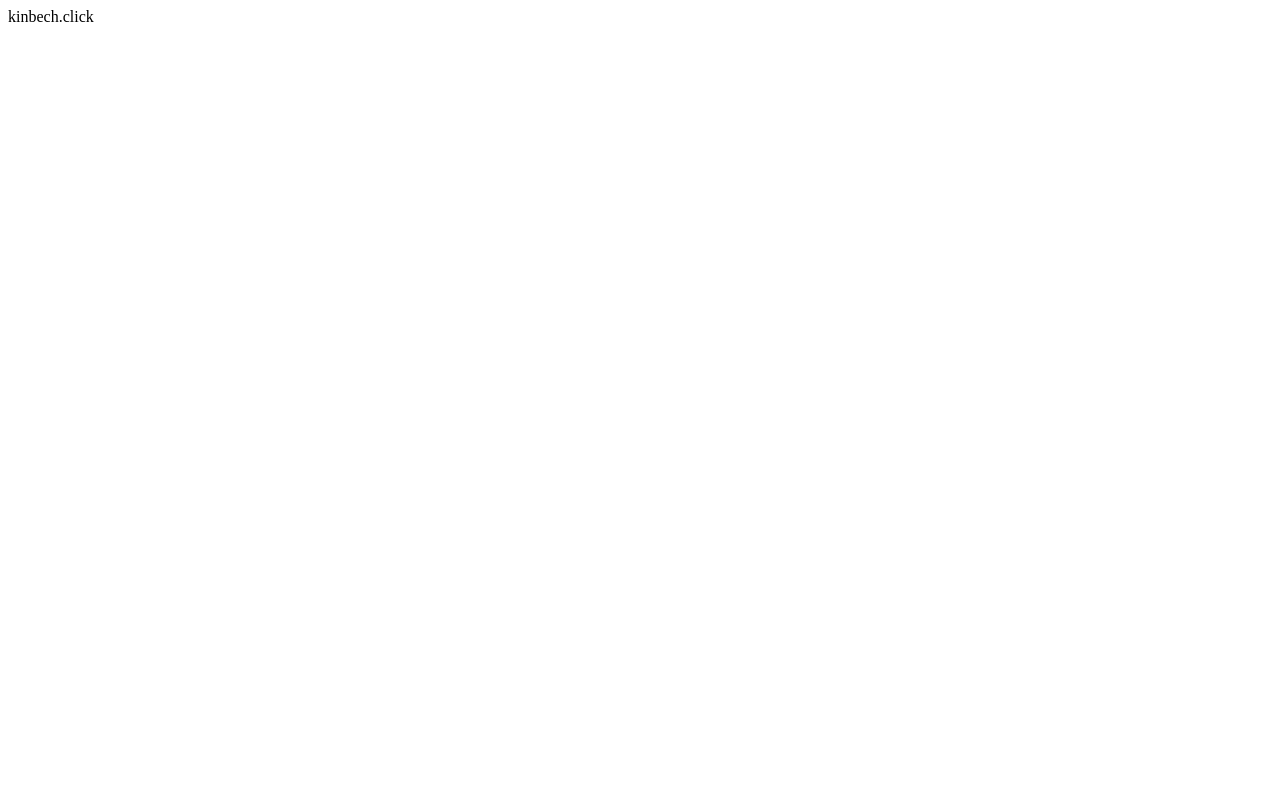
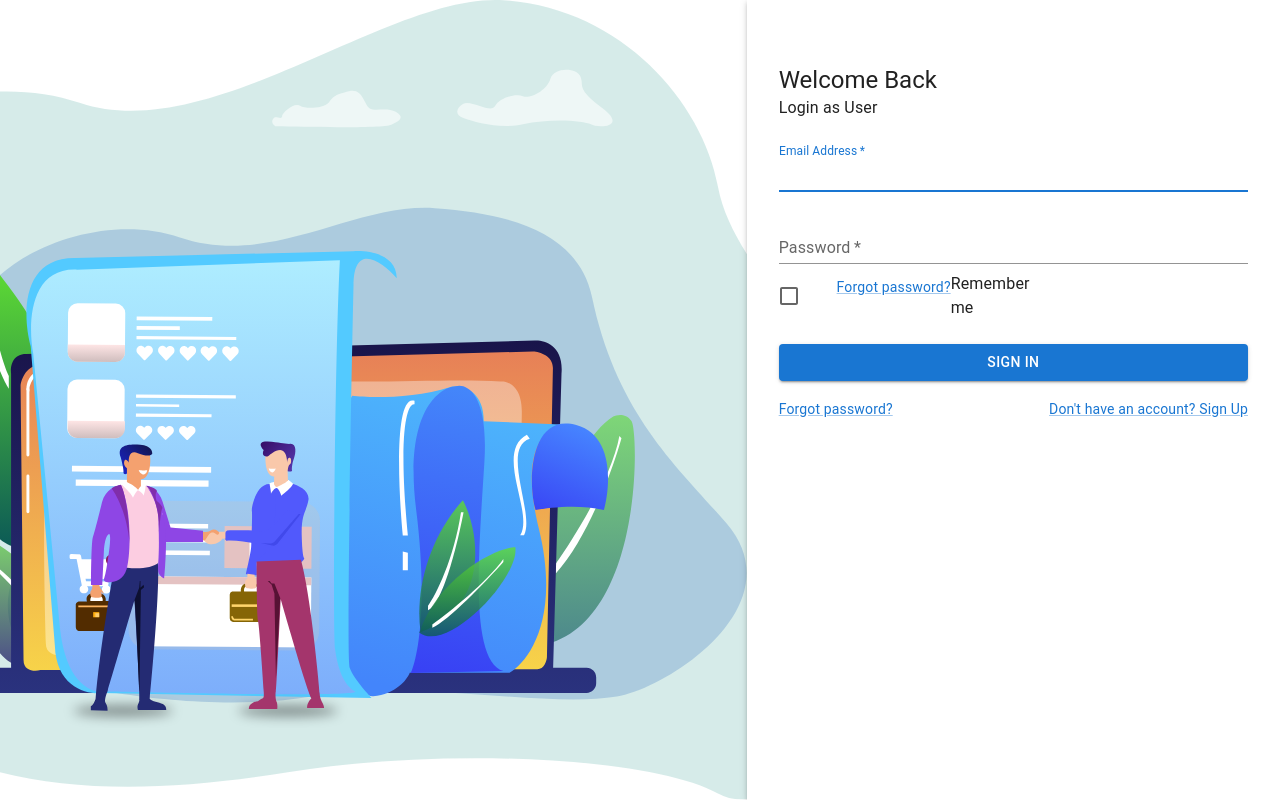
Before and after one commit to Markaa10/kinbech.click, a React (Create React App) app: page / in a window 1280 px wide. Built offline with nearby package versions, Linux system fonts and the light colour scheme.

Commit message:
authpage

```diff
--- a/package.json
+++ b/package.json
@@ -3,6 +3,9 @@
   "version": "0.1.0",
   "private": true,
   "dependencies": {
+    "@emotion/react": "^11.5.0",
+    "@emotion/styled": "^11.3.0",
+    "@mui/material": "^5.0.6",
     "@testing-library/jest-dom": "^5.11.4",
     "@testing-library/react": "^11.1.0",
     "@testing-library/user-event": "^12.1.10",
--- a/public/index.html
+++ b/public/index.html
@@ -5,39 +5,15 @@
     <link rel="icon" href="%PUBLIC_URL%/favicon.ico" />
     <meta name="viewport" content="width=device-width, initial-scale=1" />
     <meta name="theme-color" content="#000000" />
-    <meta
-      name="description"
-      content="Web site created using create-react-app"
-    />
+    <meta name="description" content="Platform for buying and selling goods." />
     <link rel="apple-touch-icon" href="%PUBLIC_URL%/logo192.png" />
-    <!--
-      manifest.json provides metadata used when your web app is installed on a
-      user's mobile device or desktop. See https://developers.google.com/web/fundamentals/web-app-manifest/
-    -->
+
     <link rel="manifest" href="%PUBLIC_URL%/manifest.json" />
-    <!--
-      Notice the use of %PUBLIC_URL% in the tags above.
-      It will be replaced with the URL of the `public` folder during the build.
-      Only files inside the `public` folder can be referenced from the HTML.
 
-      Unlike "/favicon.ico" or "favicon.ico", "%PUBLIC_URL%/favicon.ico" will
-      work correctly both with client-side routing and a non-root public URL.
-      Learn how to configure a non-root public URL by running `npm run build`.
-    -->
-    <title>React App</title>
+    <title>KinBech.click</title>
   </head>
   <body>
     <noscript>You need to enable JavaScript to run this app.</noscript>
     <div id="root"></div>
-    <!--
-      This HTML file is a template.
-      If you open it directly in the browser, you will see an empty page.
-
-      You can add webfonts, meta tags, or analytics to this file.
-      The build step will place the bundled scripts into the <body> tag.
-
-      To begin the development, run `npm start` or `yarn start`.
-      To create a production bundle, use `npm run build` or `yarn build`.
-    -->
   </body>
 </html>
--- a/src/App.tsx
+++ b/src/App.tsx
@@ -1,7 +1,8 @@
+import AuthPage from "pages/auth";
 import React from "react";
 
 const App = () => {
-  return <div>kinbech.click</div>;
+  return <AuthPage />;
 };
 
 export default App;
--- /dev/null
+++ b/src/assets/illustrations/index.tsx
@@ -0,0 +1 @@
+export { default as LoginIllustration } from "./login.svg";
--- /dev/null
+++ b/src/assets/images/index.tsx
@@ -0,0 +1 @@
+export { default as loginIllustration } from "./login-illustration.png";
--- a/src/index.tsx
+++ b/src/index.tsx
@@ -1,4 +1,11 @@
+import { CssBaseline } from "@mui/material";
 import { render } from "react-dom";
 import App from "./App";
 
-render(<App />, document.getElementById("root"));
+render(
+  <>
+    <CssBaseline />
+    <App />
+  </>,
+  document.getElementById("root")
+);
--- /dev/null
+++ b/src/pages/auth/index.tsx
@@ -0,0 +1,117 @@
+import {
+  Button,
+  Checkbox,
+  FormControlLabel,
+  Grid,
+  Link,
+  TextField,
+  Avatar,
+  Box,
+  Typography,
+  Paper,
+} from "@mui/material";
+import { LoginIllustration } from "assets/illustrations";
+import React from "react";
+
+const AuthPage = () => {
+  return (
+    <Grid container component="main" sx={{ height: "100vh" }}>
+      <Grid
+        item
+        xs={false}
+        sm={4}
+        md={7}
+        sx={{
+          backgroundImage: `url(${LoginIllustration})`,
+          backgroundRepeat: "no-repeat",
+          backgroundSize: "cover",
+          backgroundPosition: "center",
+        }}
+      />
+      <Grid item xs={12} sm={8} md={5} component={Paper} elevation={3} square>
+        <Box
+          sx={{
+            my: 8,
+            mx: 4,
+            display: "flex",
+            flexDirection: "column",
+            alignItems: "flex-start",
+          }}
+        >
+          <Typography component="h1" variant="h5">
+            Welcome Back
+          </Typography>
+          <Typography component="p">Login as User</Typography>
+          <Box
+            component="form"
+            noValidate
+            // onSubmit={handleSubmit}
+            sx={{ mt: 1 }}
+          >
+            <TextField
+              margin="normal"
+              required
+              fullWidth
+              id="email"
+              label="Email Address"
+              name="email"
+              autoComplete="email"
+              autoFocus
+              variant="standard"
+            />
+            <TextField
+              margin="normal"
+              required
+              fullWidth
+              name="password"
+              label="Password"
+              type="password"
+              id="password"
+              autoComplete="current-password"
+              variant="standard"
+            />
+
+            <FormControlLabel
+              control={
+                <Grid container>
+                  <Grid item xs>
+                    <Checkbox value="remember" color="primary" />
+                  </Grid>
+                  <Grid item>
+                    <Link href="#" variant="body2">
+                      Forgot password?
+                    </Link>
+                  </Grid>
+                </Grid>
+              }
+              label="Remember me"
+            />
+
+            <Button
+              type="submit"
+              fullWidth
+              variant="contained"
+              sx={{ mt: 3, mb: 2 }}
+            >
+              Sign In
+            </Button>
+            <Grid container>
+              <Grid item xs>
+                <Link href="#" variant="body2">
+                  Forgot password?
+                </Link>
+              </Grid>
+              <Grid item>
+                <Link href="#" variant="body2">
+                  {"Don't have an account? Sign Up"}
+                </Link>
+              </Grid>
+            </Grid>
+          </Box>
+        </Box>
+      </Grid>
+    </Grid>
+  );
+};
+
+export default AuthPage;
```
Also changed, not shown: tsconfig.json (+4 -9 lines), public/manifest.json, src/assets/illustrations/login.svg (added), 1 other file (tests, documents, lock files or other folders).
